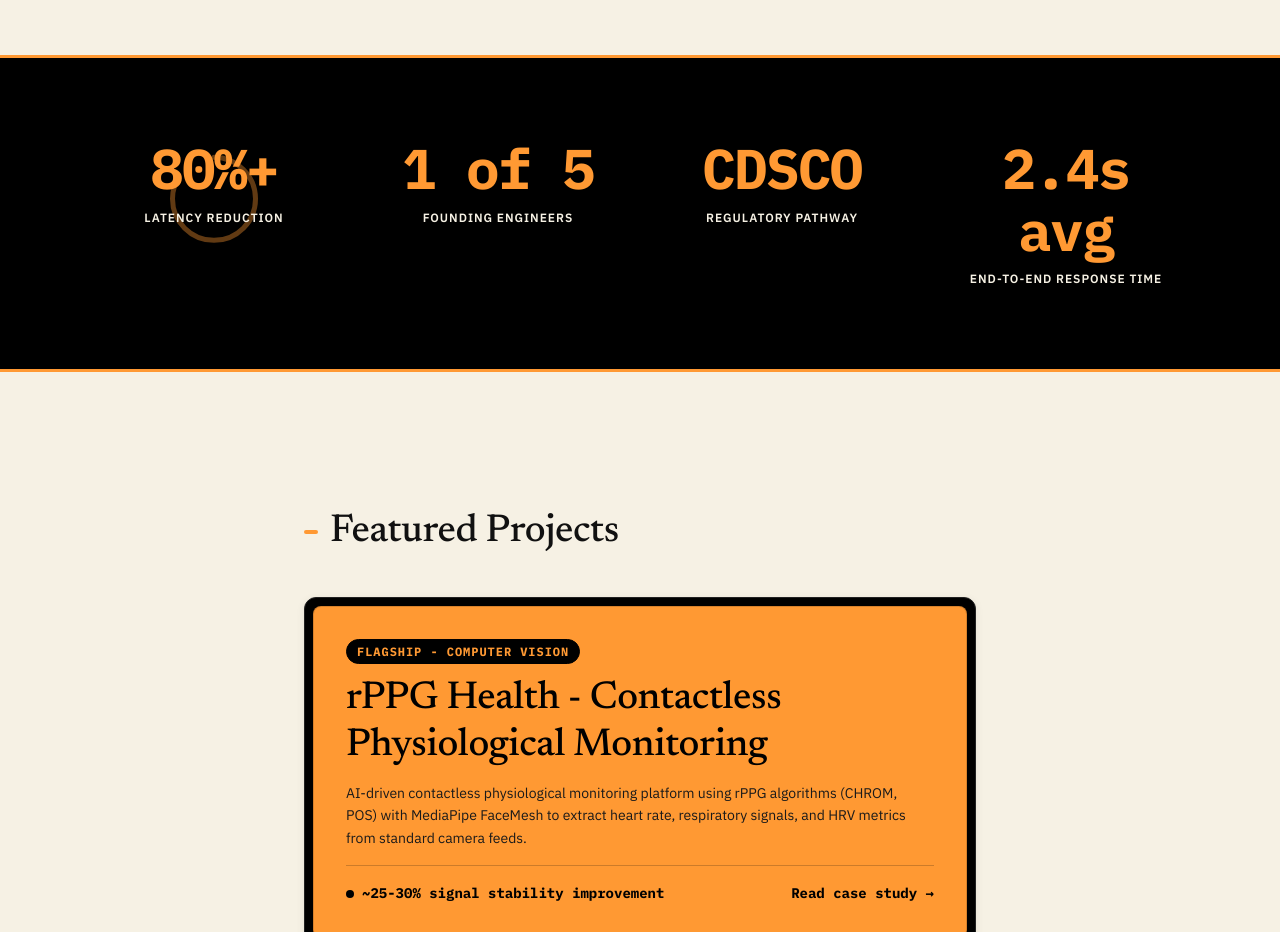
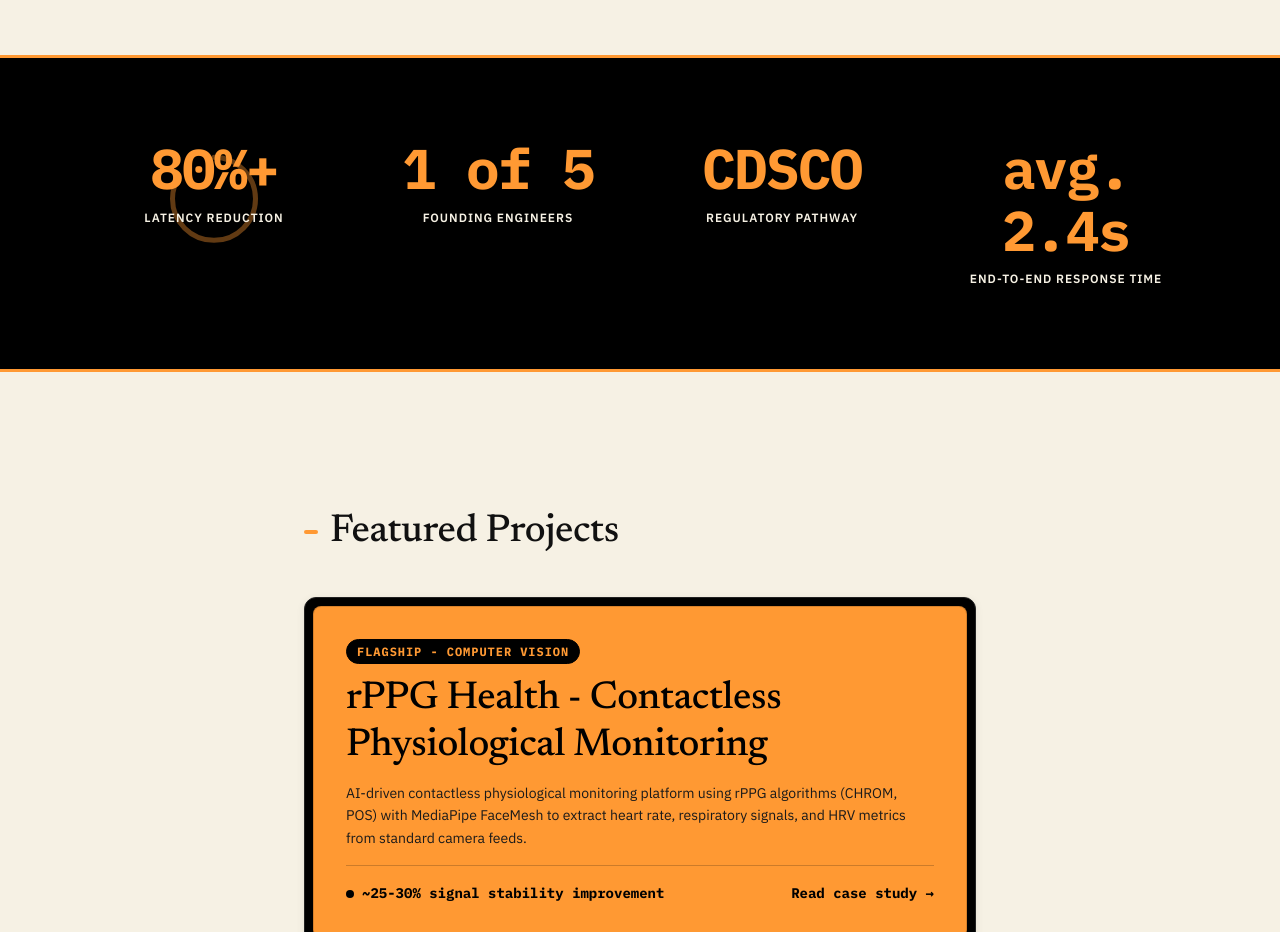
Before and after one commit to GarvD1101/garvdanwani-portfolio, a Next.js app: page / in a window 1280 px wide. Shown: the part 1660-2592 px from the top of the page. Built offline with nearby package versions, Linux system fonts and the light colour scheme.

Commit message:
viewport stats strip update

```diff
--- a/src/components/StatBlock.tsx
+++ b/src/components/StatBlock.tsx
@@ -86,7 +86,7 @@ const METRICS: MetricItem[] = [
   { value: "80%+", label: "Latency reduction", hasRing: true },
   { value: "1 of 5", label: "Founding engineers" },
   { value: "CDSCO", label: "Regulatory pathway" },
-  { value: "2.4s avg", label: "End-to-end response time" },
+  { value: "avg. 2.4s", label: "End-to-end response time" },
 ];
 
 export function StatBlock() {
```
